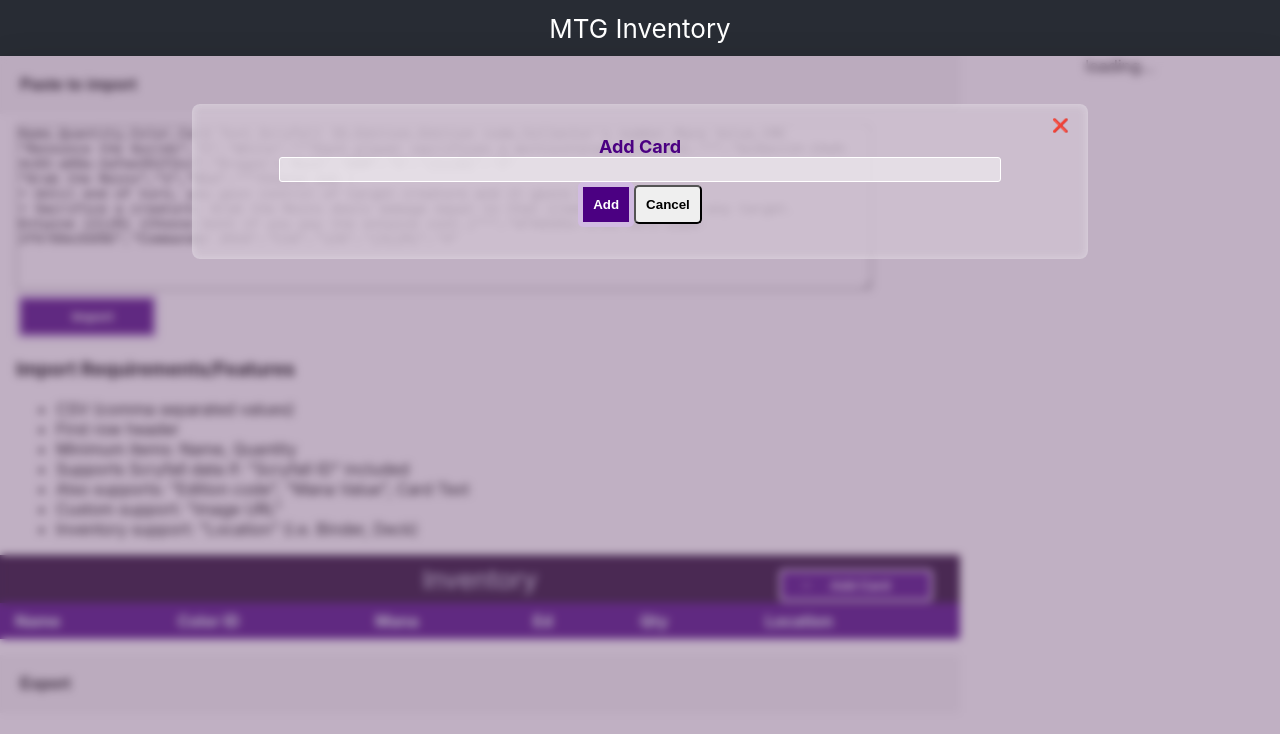
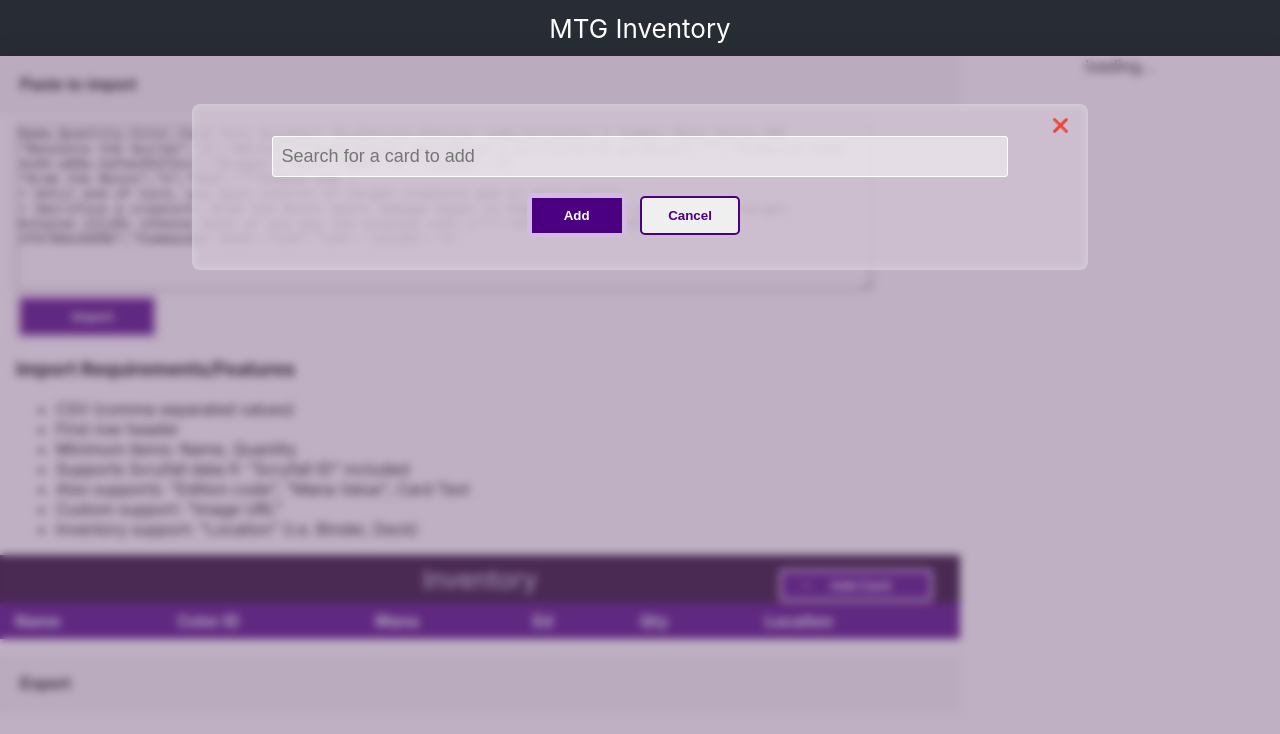
Before and after one commit to BarneyL01/react-mtg-inventory, a React (Create React App) app: page / in a window 1280 px wide. Both pictures are taken after a click on the button "Add Card". Shown: the top 734 px of the page. Built offline with nearby package versions, Linux system fonts and the light colour scheme; a small style sheet from the web is missing.

Commit message:
Update Search and Button styles
- Add secondary button style
- Add placeholder text to search
- Remove header
- Add general-button style
- Move margin-right to all action-buttons

```diff
--- a/src/App.css
+++ b/src/App.css
@@ -69,7 +69,6 @@
 
 .flex-left {
     width: 75%;
-    height: 100vh;
 }
 
 .flex-right {
@@ -126,6 +125,9 @@
 .inventory-section {
     margin-bottom: 1em;
 }
+.section {
+    margin-bottom: 1em;
+}
 
 /* Accordion */
 
@@ -167,6 +169,7 @@
     font-weight: bold;
     padding: 10px 10px;
     border-radius: 5px;
+    margin-right: 1em;
 }
 
 .primary-button {
@@ -179,9 +182,17 @@
     cursor: pointer;
 }
 
+.secondary-button {
+    color: indigo;
+    border: 2px solid indigo;
+}
+
+.general-button {
+    min-width: 100px;
+}
+
 .import-button {
     padding-right: 40px;
-    margin-right: 1em;
 }
 .import-button::before {
     font: normal normal normal 14px/1 Mana;
@@ -253,6 +264,12 @@
     background: rgba(255, 255, 255, 0.47);
     border-radius: 3px;
     border: 1px solid white;
+    padding: 0.5em;
+    color: indigo;
+}
+
+.search-input::active {
+    border: 1px solid indigo;
 }
 
 .close-button {
@@ -261,9 +278,7 @@
     position: absolute;
     top: 1em;
     right: 1em;
-
 }
 .close-button::before {
-
-    content: "❌"
+    content: "❌";
 }
--- a/src/components/AddCard.js
+++ b/src/components/AddCard.js
@@ -7,18 +7,24 @@ const AddCard = ({ setIsOpen }) => {
         <>
             <div className="glass-modal">
                 <div className="modal-content">
-                    <header>Add Card</header>
                     <button
                         className="close-button"
                         onClick={() => setIsOpen(false)}
                         alt="close"
                     ></button>
-                    <div>
-                        <input className="search-input"></input>
+                    <div className="section">
+                        <input
+                            className="search-input"
+                            placeholder="Search for a card to add"
+                        ></input>
                     </div>
                     <div>
-                        <button className="primary-button action-button">Add</button>
-                        <button className="secondary-button action-button">Cancel</button>
+                        <button className="general-button primary-button action-button">
+                            Add
+                        </button>
+                        <button className="general-button secondary-button action-button">
+                            Cancel
+                        </button>
                     </div>
                 </div>
             </div>
```
